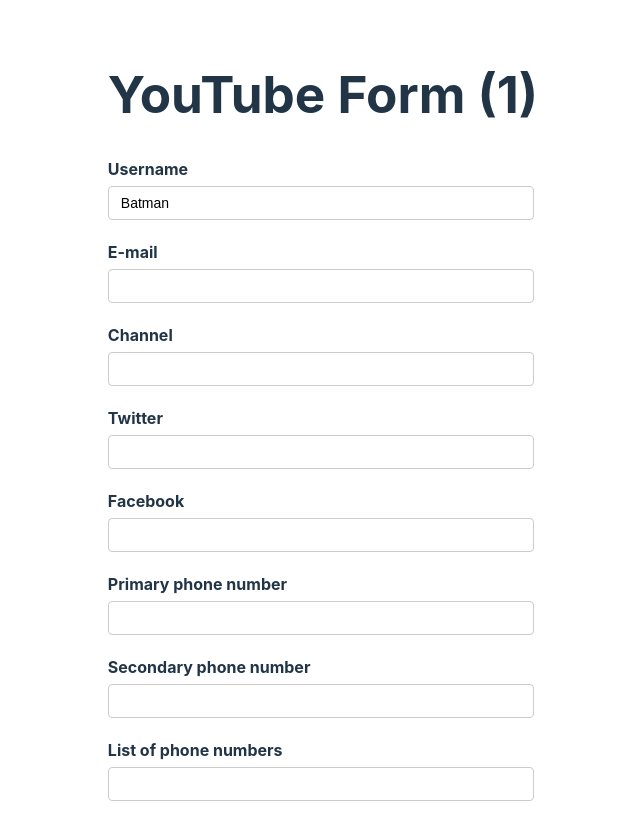
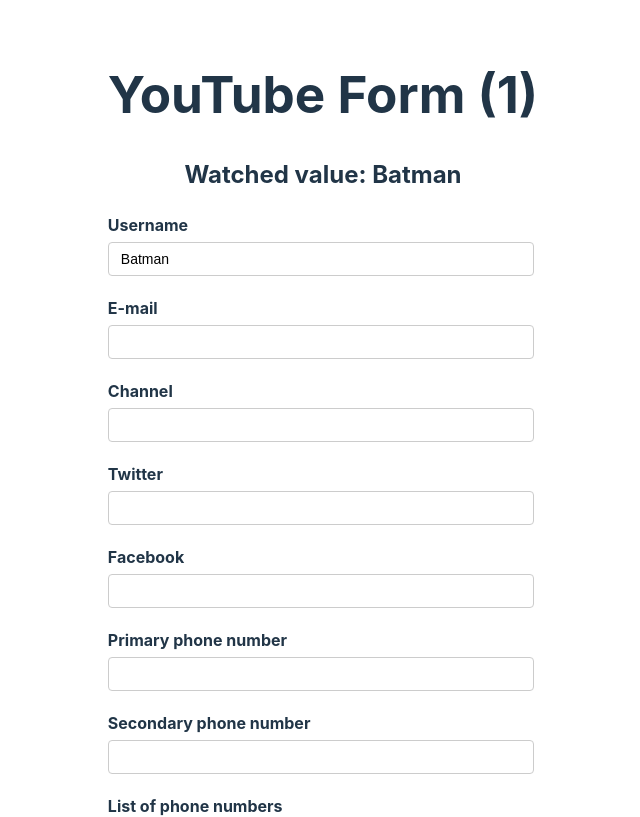
Before and after one commit to eijnehc/rhf-demo, a React (Vite) app: page / in a window 1280 px wide. Shown: the top 817 px of the page, without its empty margins (317-957 px from the left). Built offline with nearby package versions, Linux system fonts and the light colour scheme.

Commit message:
Watch field values

```diff
--- a/src/components/YoutubeForm.tsx
+++ b/src/components/YoutubeForm.tsx
@@ -1,5 +1,6 @@
 import { useForm, useFieldArray } from "react-hook-form";
 import { DevTool } from "@hookform/devtools";
+import { useEffect } from "react";
 
 let renderCount = 0;
 
@@ -35,7 +36,7 @@
       dob: new Date(),
     },
   });
-  const { register, control, handleSubmit, formState } = form;
+  const { register, control, handleSubmit, formState, watch } = form;
   const { errors } = formState;
 
   const { fields, append, remove } = useFieldArray({
@@ -47,11 +48,21 @@
     console.log(data);
   };
 
+  const watchUsername = watch("username");
+
+  useEffect(() => {
+    const subscription = watch((value) => {
+      console.log(value);
+    });
+
+    return () => subscription.unsubscribe();
+  }, [watch]);
+
   renderCount++;
-
   return (
     <div>
       <h1>YouTube Form ({renderCount / 2})</h1>
+      <h2>Watched value: {watchUsername}</h2>
 
       <form onSubmit={handleSubmit(onSubmit)} noValidate>
         <div className="form-control">
```
